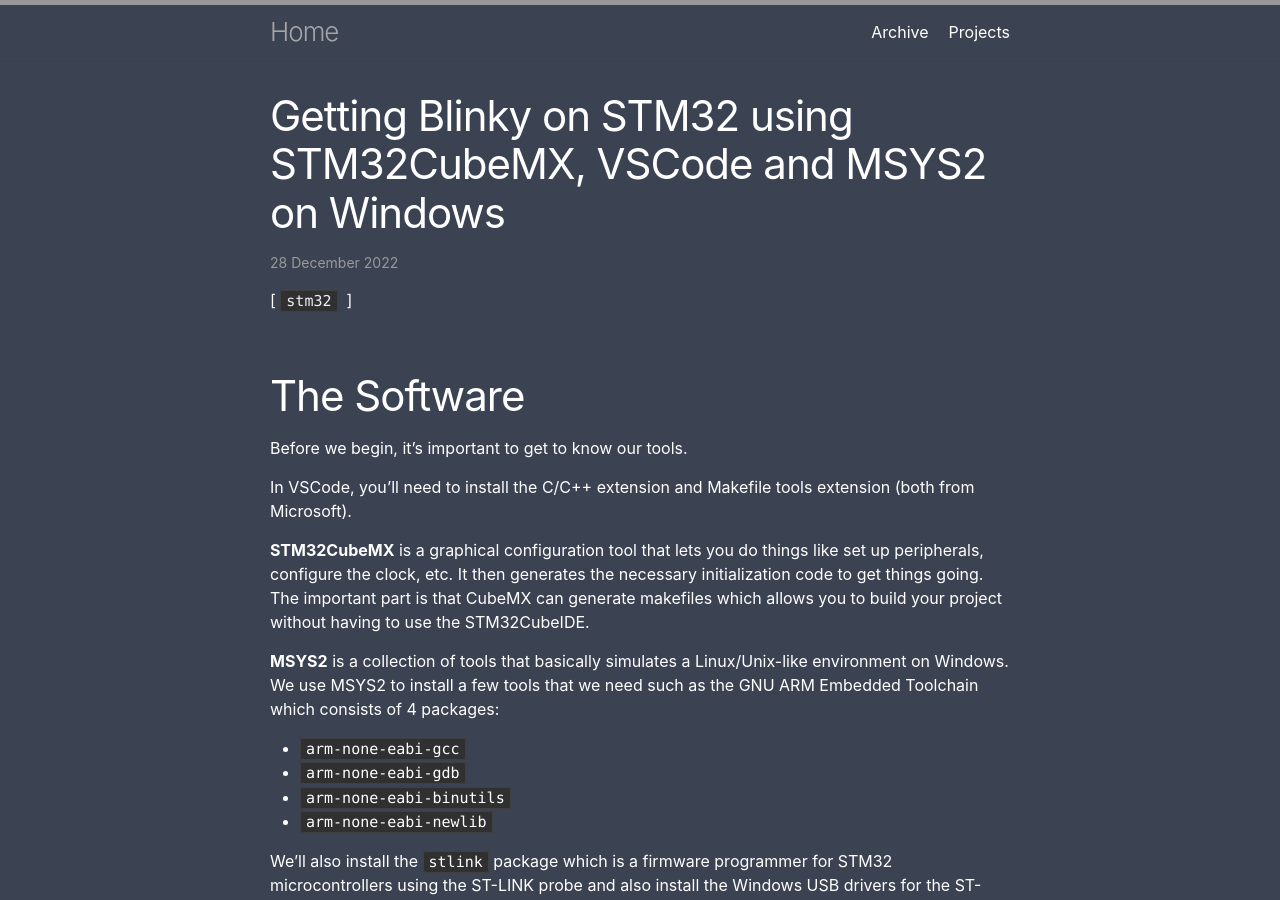
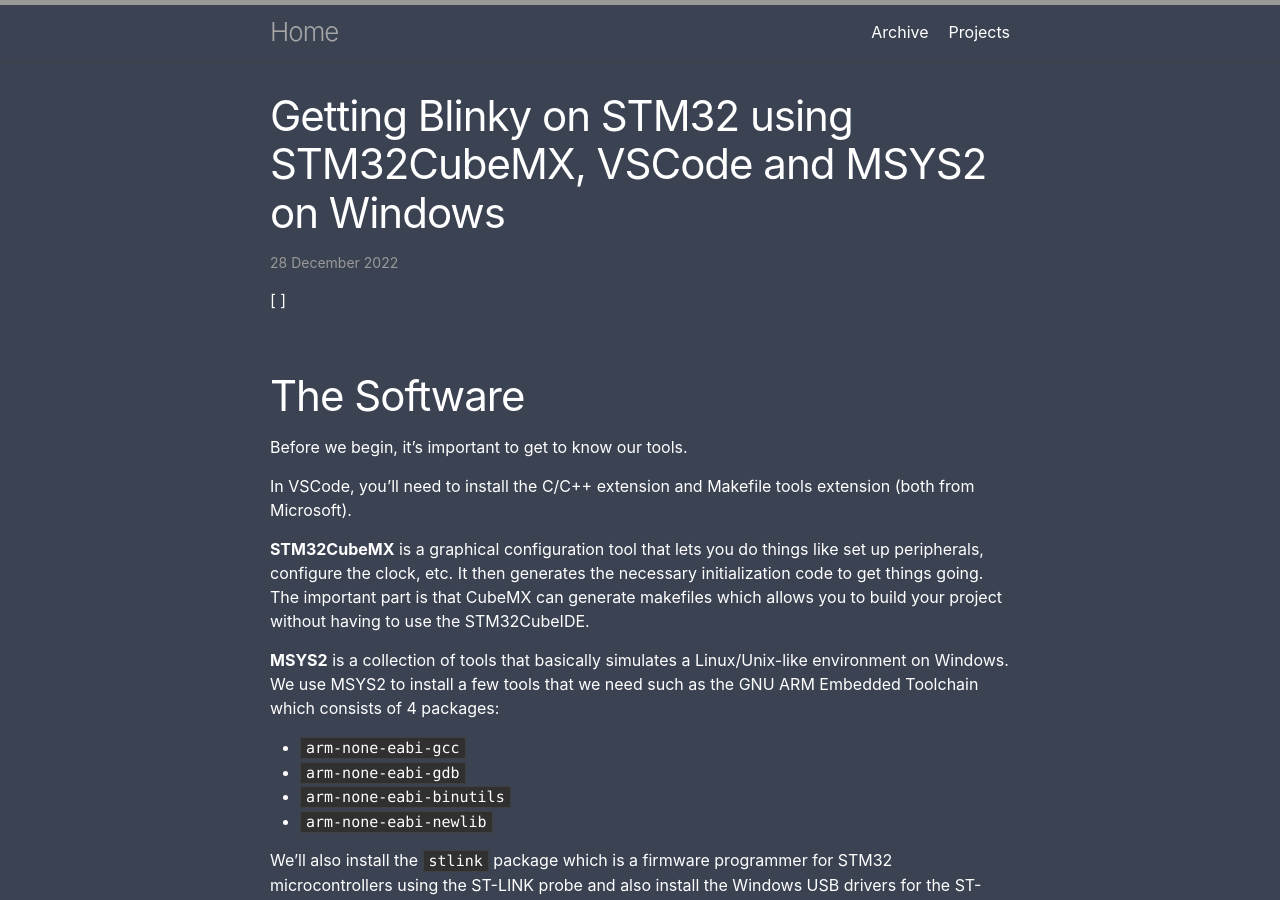
Before and after one commit to kw-ch/kw-ch.github.io, a Jekyll site: the page built from _posts/2022-12-28-stm32-development.md, in a window 1280 px wide and 900 px high. Built offline with Jekyll 4.4.1, drawn with Linux system fonts in a browser that asks for light colours.

Commit message:
remove tag

```diff
--- a/_posts/2022-12-28-stm32-development.md
+++ b/_posts/2022-12-28-stm32-development.md
@@ -1,8 +1,6 @@
 ---
 layout: post
 title: Getting Blinky on STM32 using STM32CubeMX, VSCode and MSYS2 on Windows
-tags:
-  - stm32
 ---
 # The Software
 Before we begin, it's important to get to know our tools.
```
